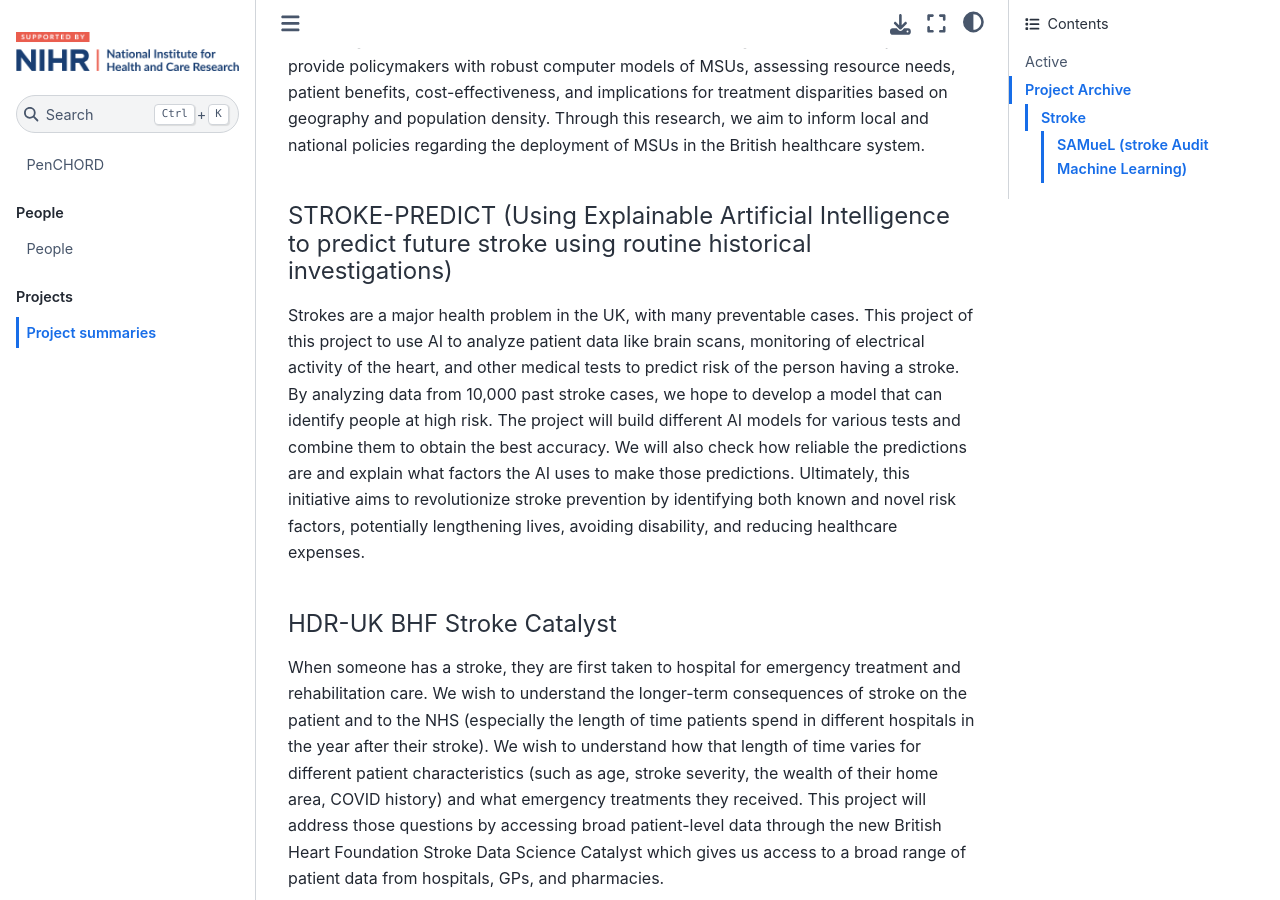
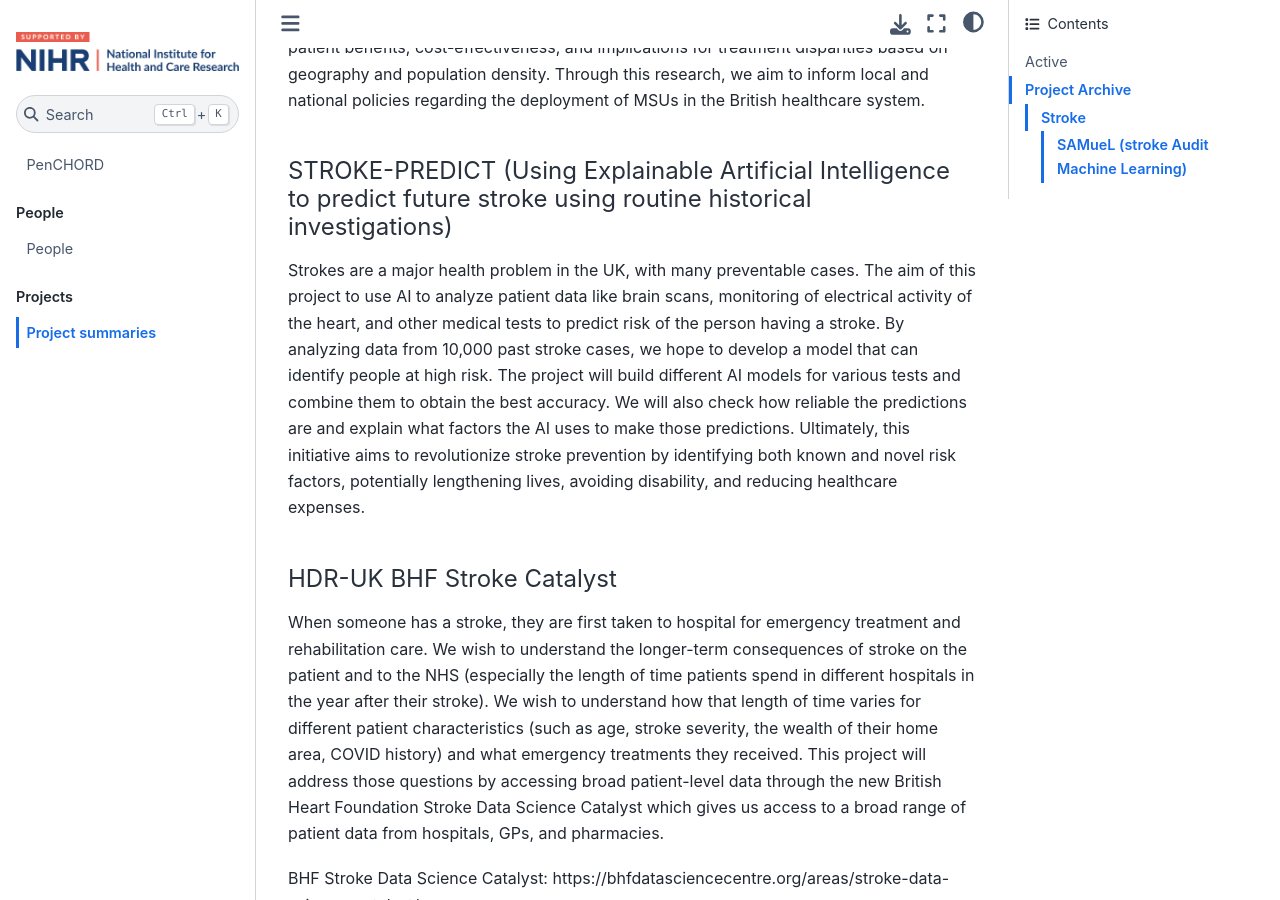
Before and after one commit to penchord/web, a Jupyter Book: the page built from project_pages/project_summaries.md, in a window 1280 px wide and 900 px high, scrolled down 2291 px. Built offline with Jupyter Book 1.0.4 settings and Sphinx 7.4.7 and the Sphinx Book theme 1.1.4, drawn with Linux system fonts in a browser that asks for light colours; some of the changed text lies outside the part shown.

Commit message:
Update summaries

```diff
--- a/project_pages/project_summaries.md
+++ b/project_pages/project_summaries.md
@@ -18,8 +18,6 @@
 
 Simulation models play a vital role in health and medical research, aiding in predicting drug effectiveness and managing operational flow. However, challenges exist in sharing and reusing these models, hindering transparency and reproducibility. To address this, a framework called STARS is being developed to enhance the sharing of simulation models using Python and R. The project aims to identify barriers, create interactive training materials, and engage with the health data science community. By partnering with various organizations and journals, the initiative seeks to promote open science principles and improve model reproducibility.  The goal is to improve the way researchers share models within 2-5 years, fostering transparency and confidence in healthcare decision-making, ultimately benefiting patients.
 
-Project website: open_sceince_is_fabby.org
-
 ### Stroke
 
 #### SAMueL-2 (Stroke Audit Machine Learning 2)
@@ -38,7 +36,7 @@
 
 #### STROKE-PREDICT (Using Explainable Artificial Intelligence to predict future stroke using routine historical investigations)
 
-Strokes are a major health problem in the UK, with many preventable cases. This project of this project to use AI to analyze patient data like brain scans, monitoring of electrical activity of the heart, and other medical tests to predict risk of the person having a stroke. By analyzing data from 10,000 past stroke cases, we hope to develop a model that can identify people at high risk. The project will build different AI models for various tests and combine them to obtain the best accuracy. We will also check how reliable the predictions are and explain what factors the AI uses to make those predictions. Ultimately, this initiative aims to revolutionize stroke prevention by identifying both known and novel risk factors, potentially lengthening lives, avoiding disability, and reducing healthcare expenses.
+Strokes are a major health problem in the UK, with many preventable cases. The aim of this project to use AI to analyze patient data like brain scans, monitoring of electrical activity of the heart, and other medical tests to predict risk of the person having a stroke. By analyzing data from 10,000 past stroke cases, we hope to develop a model that can identify people at high risk. The project will build different AI models for various tests and combine them to obtain the best accuracy. We will also check how reliable the predictions are and explain what factors the AI uses to make those predictions. Ultimately, this initiative aims to revolutionize stroke prevention by identifying both known and novel risk factors, potentially lengthening lives, avoiding disability, and reducing healthcare expenses.
 
 #### HDR-UK BHF Stroke Catalyst
 
```
Also changed, not shown: 1 other file.
